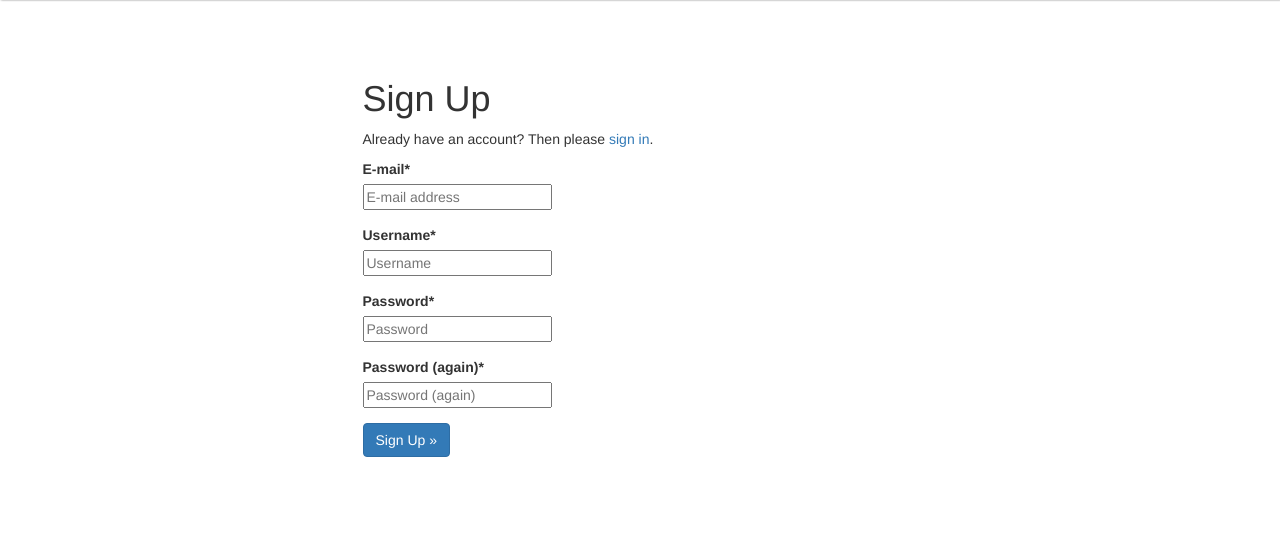
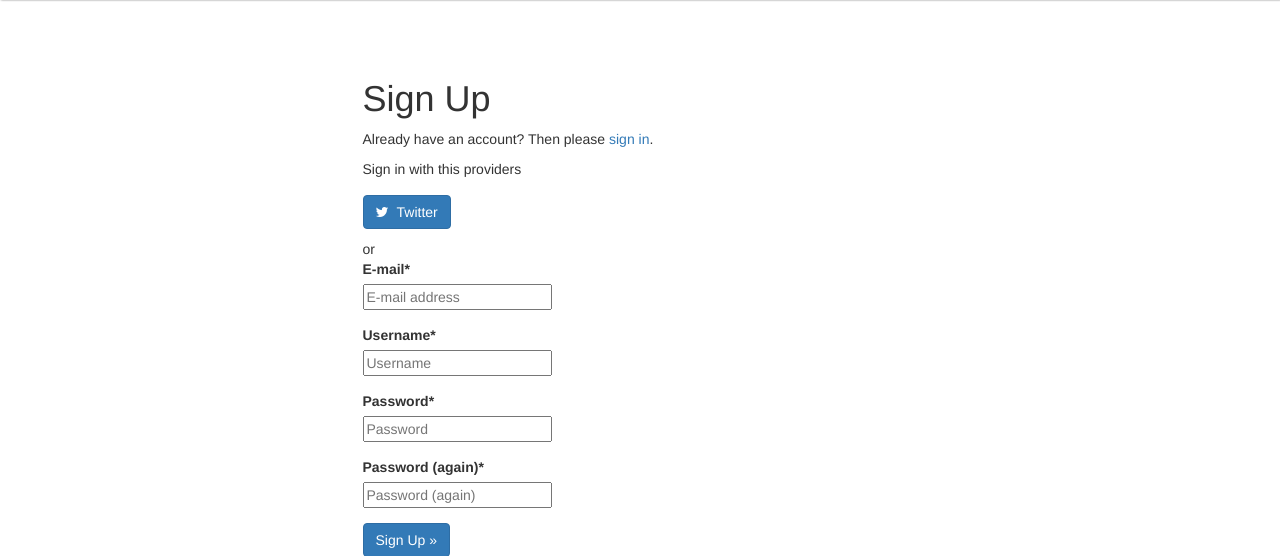
Before and after one commit to ilyeshammadi/bookslib, a Django app: page /accounts/signup/ in a window 1280 px wide. Shown: the part 51-607 px from the top of the page. Run offline with Django 3.2, Linux system fonts and the light colour scheme; parts of the project's set-up code (start-up, migrations or seed data) failed here and were passed over; some libraries are stand-ins or nearby versions.

Commit message:
feat: Add Twitter API auth

```diff
--- /dev/null
+++ b/books_library/static/css/account/login.css
@@ -0,0 +1,9 @@
+.socialaccount_providers {
+  list-style: none !important;
+  padding-left: 0;
+  margin-top: 16px;
+}
+
+.social-icon {
+  margin-right: 8px;
+}
--- /dev/null
+++ b/books_library/static/js/account/login.js
@@ -0,0 +1,14 @@
+/**
+ * Created by ilyes on 5/14/17.
+ */
+$(document).ready(function () {
+
+    // Setup twitter
+    $('.twitter').addClass('btn btn-primary');
+    $('.twitter').prepend('<i class="social-icon fa fa-twitter"></i>');
+
+    // Setup Google plus
+
+    // Setup Facebook
+
+});
--- a/books_library/templates/account/signup.html
+++ b/books_library/templates/account/signup.html
@@ -1,15 +1,39 @@
 {% extends "account/base.html" %}
 
 {% load i18n %}
-{% load crispy_forms_tags %}
+{% load crispy_forms_tags static %}
 
 {% block head_title %}{% trans "Signup" %}{% endblock %}
+
+{% block css %}
+    {{ block.super }}
+    <link rel="stylesheet" href="{% static 'css/account/login.css' %}">
+{% endblock %}
+
+
+{% block javascript %}
+    {{ block.super }}
+    <script src="{% static 'js/account/login.js' %}"></script>
+{% endblock %}
 
 {% block inner %}
     <h1>{% trans "Sign Up" %}</h1>
 
     <p>{% blocktrans %}Already have an account? Then please <a href="{{ login_url }}">sign in</a>.{% endblocktrans %}
     </p>
+
+    <div class="socialaccount_ballot">
+
+        <div class="login-or">{% trans 'Sign in with this providers' %}</div>
+
+        <ul class="socialaccount_providers">
+            {% include "socialaccount/snippets/provider_list.html" with process="login" %}
+        </ul>
+
+        <div class="login-or">{% trans 'or' %}</div>
+
+    </div>
+
 
     <form class="signup" id="signup_form" method="post" action="{% url 'account_signup' %}">
         {% csrf_token %}
@@ -20,4 +44,7 @@
         <button class="btn btn-primary" type="submit">{% trans "Sign Up" %} &raquo;</button>
     </form>
 
+
+    {% include "socialaccount/snippets/login_extra.html" %}
+
 {% endblock %}
```
Also changed, not shown: books_library/templates/account/login.html (+13 -1 lines).
